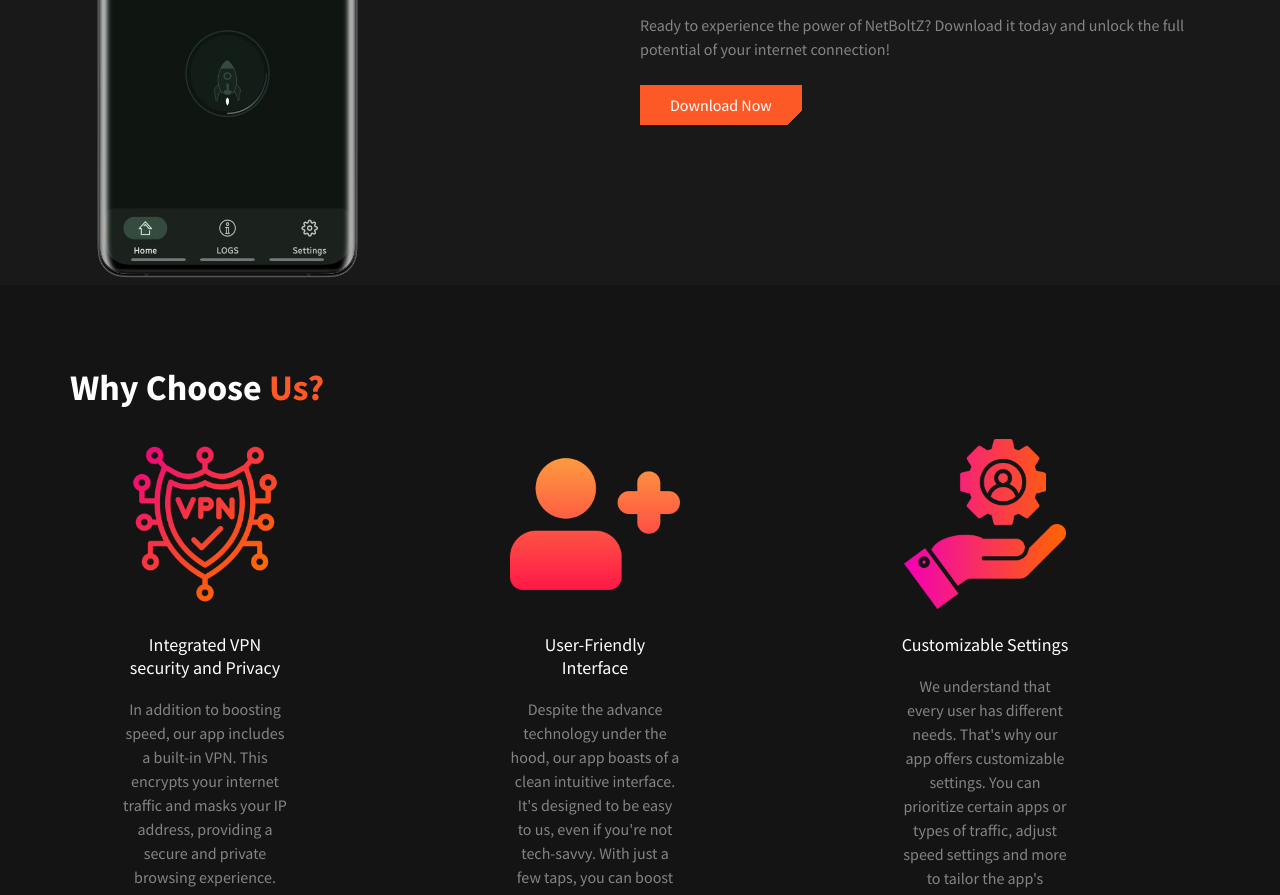
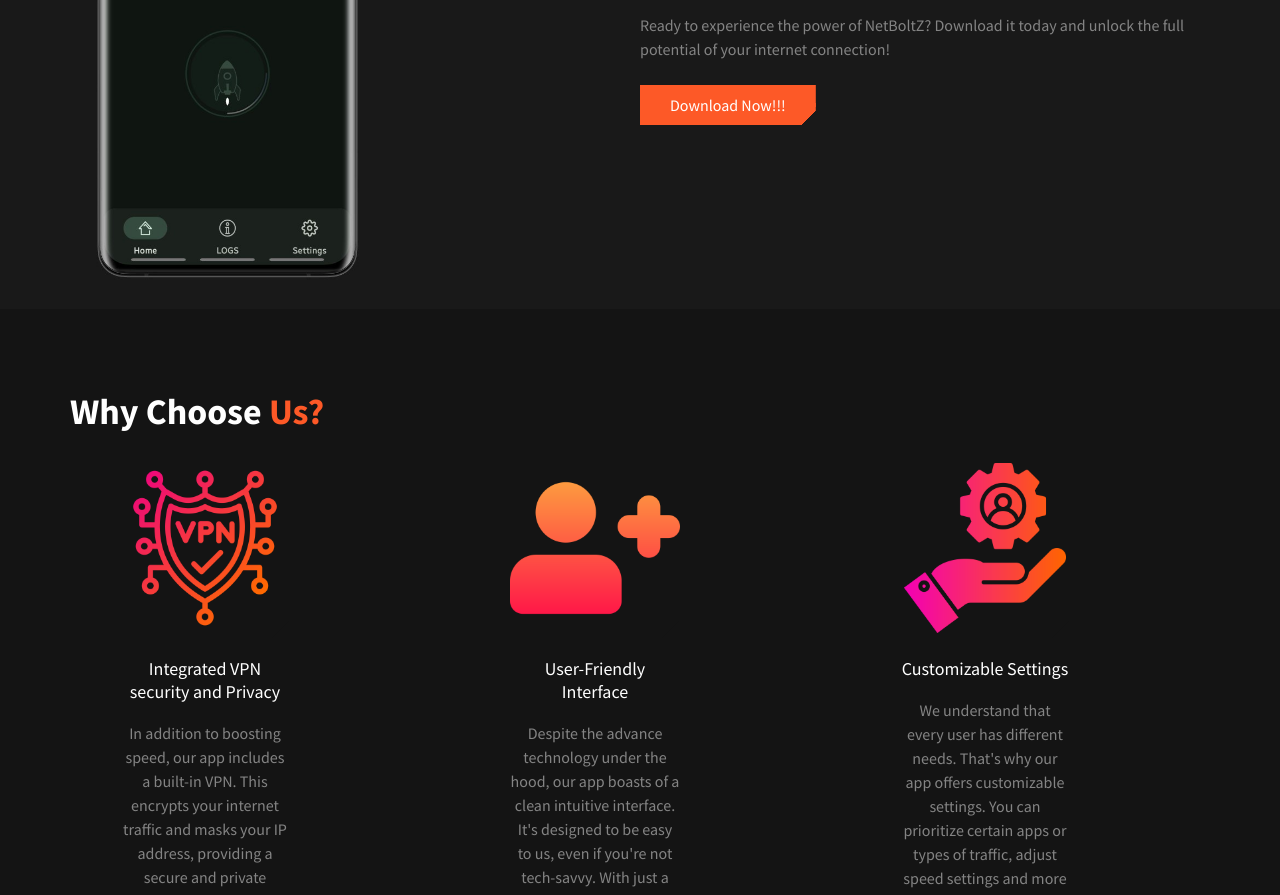
Before and after one commit to fsenzol/NetBoltZ, a plain HTML site: page index.html in a window 1280 px wide. Shown: the part 2573-3468 px from the top of the page. Drawn offline with Linux system fonts and the light colour scheme.

Commit message:
index.html

```diff
--- a/index.html
+++ b/index.html
@@ -160,13 +160,13 @@
 
 							Download it today and unlock the full potential of your internet connection!
 							<br><br>
-							<button class="button cut-corner"><a href="https://www.mediafire.com/file/im2zixl3jbnb9aj/NetBoltZ.apk/file" style="text-decoration: none; color: #fff">Download Now</a></button>
+							<button class="button cut-corner"><a href="https://www.mediafire.com/file/im2zixl3jbnb9aj/NetBoltZ.apk/file" style="text-decoration: none; color: #fff">Download Now!!!</a></button>
 								</p>
 							</div>
 							<img style="height: 700px; width: auto;" src="images/app.jpg" alt="img1" class=" iphone">
 
 							</div>
-						<br><br><br><br><br><br>
+						<br><br><br><br><br><br><br>
 						</div>
 					</div>
 				</div>
```
